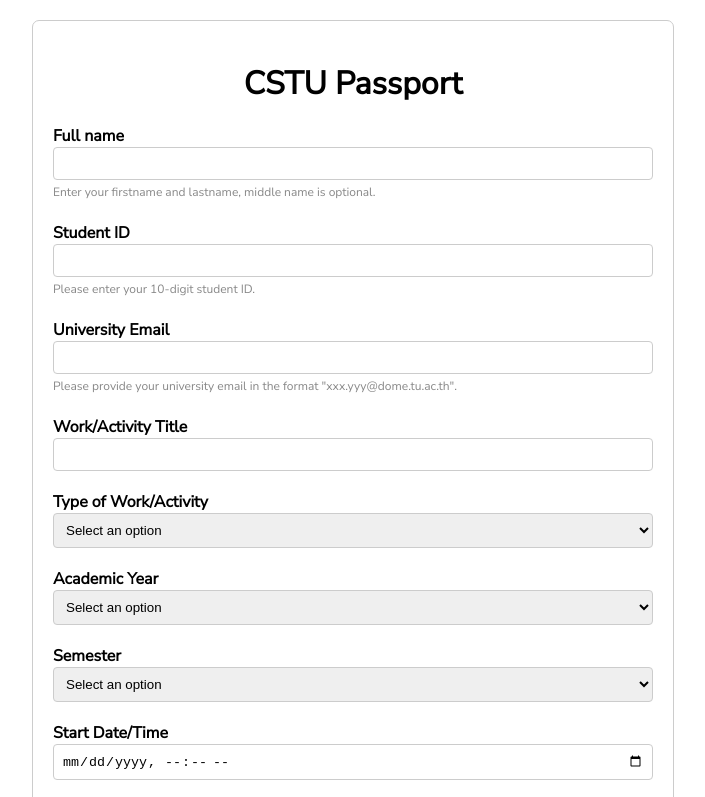
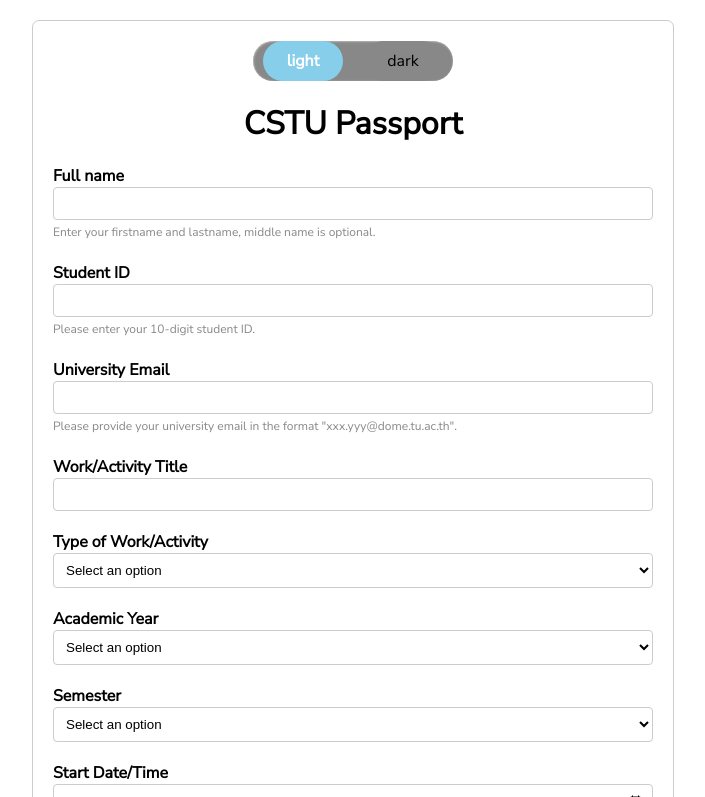
Before and after one commit to oilTS/CS100-Project-G45, a plain HTML site: page html/form.html in a window 1280 px wide. Shown: the top 797 px of the page, without its empty margins (287-992 px from the left). Drawn offline with Linux system fonts and the light colour scheme; no server answers.

Commit message:
added themes to form

```diff
--- a/css/styles.css
+++ b/css/styles.css
@@ -9,13 +9,63 @@ modify from CSTU team for academic purpose
     --color-secondary: #888;
     --color-accent: #ccc;
     --color-background: white;
+    --color-highlight: skyblue;
     --color-approved: green;
     --color-error: red;
 }
+
 body {
     font-family: 'Nunito Sans', sans-serif;
     color: var(--color-primary);
+    background-color: var(--color-background);
   }
+
+.form-header{
+  position: relative;
+  width: 100%;
+  height: 100%;
+  display: flex;
+  justify-content: center;
+  align-items: center;
+  flex-direction: column;
+}
+
+.theme {
+  display: flex;
+  justify-content: space-around;
+  align-items: center;
+  background-color: var(--color-secondary);
+  width: 200px;
+  height: 40px;
+  border-radius: 1000px;
+  box-shadow: inset 0.5px 0.5px 2px 0 var(--color-accent);
+}
+
+input[type="radio"] {
+  appearance: none;
+  display: none;
+}
+
+.radio-label {
+  display: flex;
+  justify-content: center;
+  align-items: center;
+  background-color: inherit;
+  width: 80px;
+  height: 40px;
+  text-align: center;
+  border-radius: 1000px;
+  overflow: hidden;
+  transition: linear 0.3s;
+  color: var(--color-primary);
+}
+
+input[type="radio"]:checked + label {
+  background-color: var(--color-highlight);
+  color: var(--color-background);
+  font-weight: 900;
+  transition: 0.3s;
+}
 
   /* Styling for the form container */
   .form-container {
@@ -52,8 +102,10 @@ body {
     width: 100%;
     padding: 8px;
     border: 1px solid;
+    color: var(--color-primary);
     border-color: var(--color-accent);
     border-radius: 4px;
+    background-color: var(--color-background);
     box-sizing: border-box;
   }
 
--- a/html/form.html
+++ b/html/form.html
@@ -14,7 +14,15 @@ modify from CSTU team for academic purpose
 <body>
   <!-- Form Container -->
   <div class="form-container">
-    <h1>CSTU Passport</h1>
+    <div class="form-header">
+      <div class="theme">
+        <input type="radio" name="theme" id="light" checked>
+        <label for="light" class="radio-label">light</label>
+        <input type="radio" name="theme" id="dark">
+        <label for="dark" class="radio-label">dark</label>
+      </div>
+      <h1>CSTU Passport</h1>
+    </div>
     <!-- Main Form -->
     <form id="myForm" action="#" method="post">
       <!-- Firstname and Lastname Field -->
--- a/js/script.js
+++ b/js/script.js
@@ -9,6 +9,36 @@ const config = {
     backendUrl: "http://localhost:8000/", // Default backend URL
   };
   const port = 8000;
+
+  const lighttheme = document.getElementById("light");
+  const darktheme = document.getElementById("dark");
+  lighttheme.addEventListener("click", () => {
+    updateTheme();
+  });
+  darktheme.addEventListener("click", () => {
+    updateTheme();
+  });
+
+  function updateTheme() {
+    const lighttheme = document.getElementById("light");
+    if (lighttheme.checked) {
+      root.style.setProperty('--color-primary', 'black');
+      root.style.setProperty('--color-secondary', '#888');
+      root.style.setProperty('--color-accent', '#ccc');
+      root.style.setProperty('--color-background', 'white');
+      root.style.setProperty('--color-highlight', 'skyblue');
+      root.style.setProperty('--color-approved', 'green');
+      root.style.setProperty('--color-error', 'red');
+    } else {
+      root.style.setProperty('--color-primary', 'white');
+      root.style.setProperty('--color-secondary', '#999');
+      root.style.setProperty('--color-accent', '#444');
+      root.style.setProperty('--color-background', 'black');
+      root.style.setProperty('--color-highlight', '#e3f');
+      root.style.setProperty('--color-approved', 'lightblue');
+      root.style.setProperty('--color-error', 'orange');
+    }
+  }
 
   // Function to validate Firstname and Lastname
   function validateName() {
```
